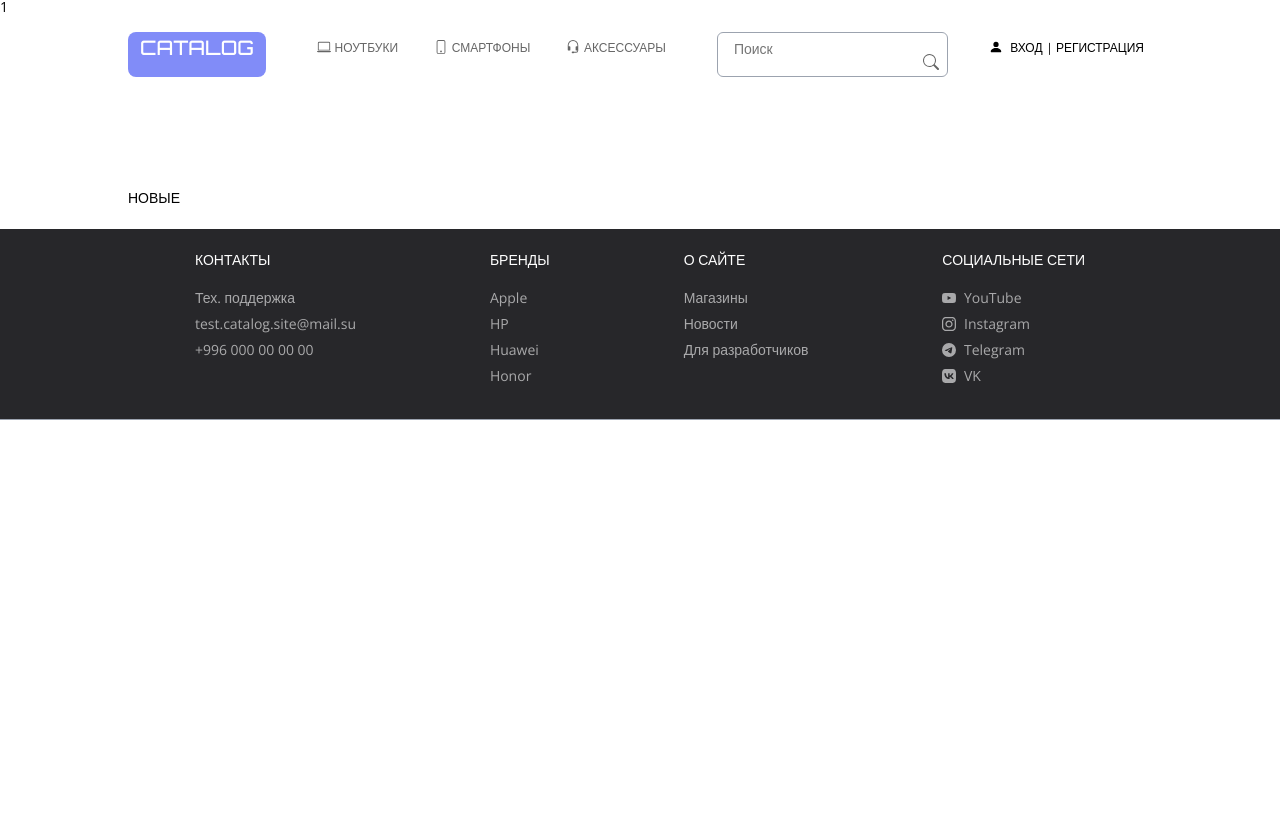
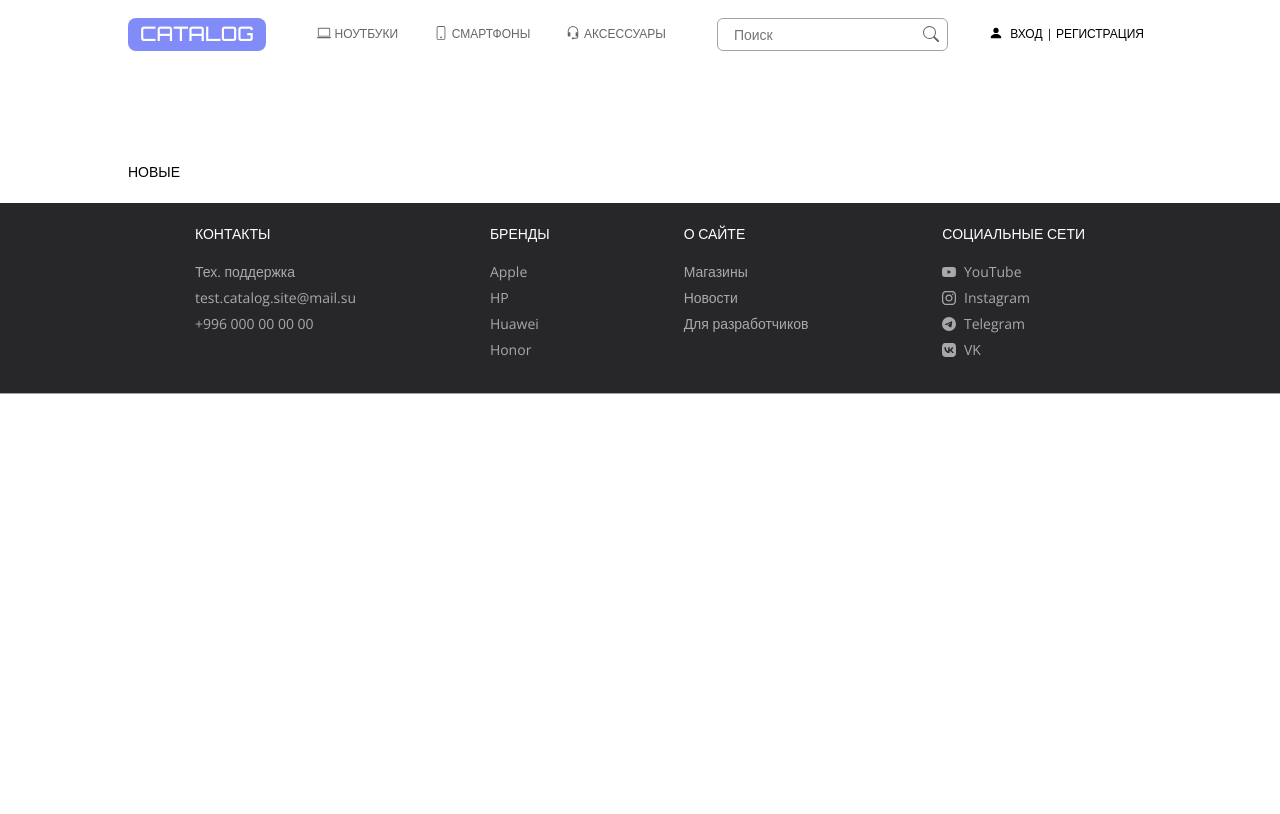
Before and after one commit to umarr-developer/catalog_site, a Django app: page / in a window 1280 px wide. After the commit the page ends 394 px from the top, so only its background shows below. Run offline with Django 5.2, Linux system fonts and the light colour scheme; data that the repository does not hold is empty.

Commit message:
fix invalid symbol

```diff
--- a/catalog/templates/base.html
+++ b/catalog/templates/base.html
@@ -1,4 +1,4 @@
-1{% load static %}
+{% load static %}
 
 <!doctype html>
 <html lang="ru">
```
